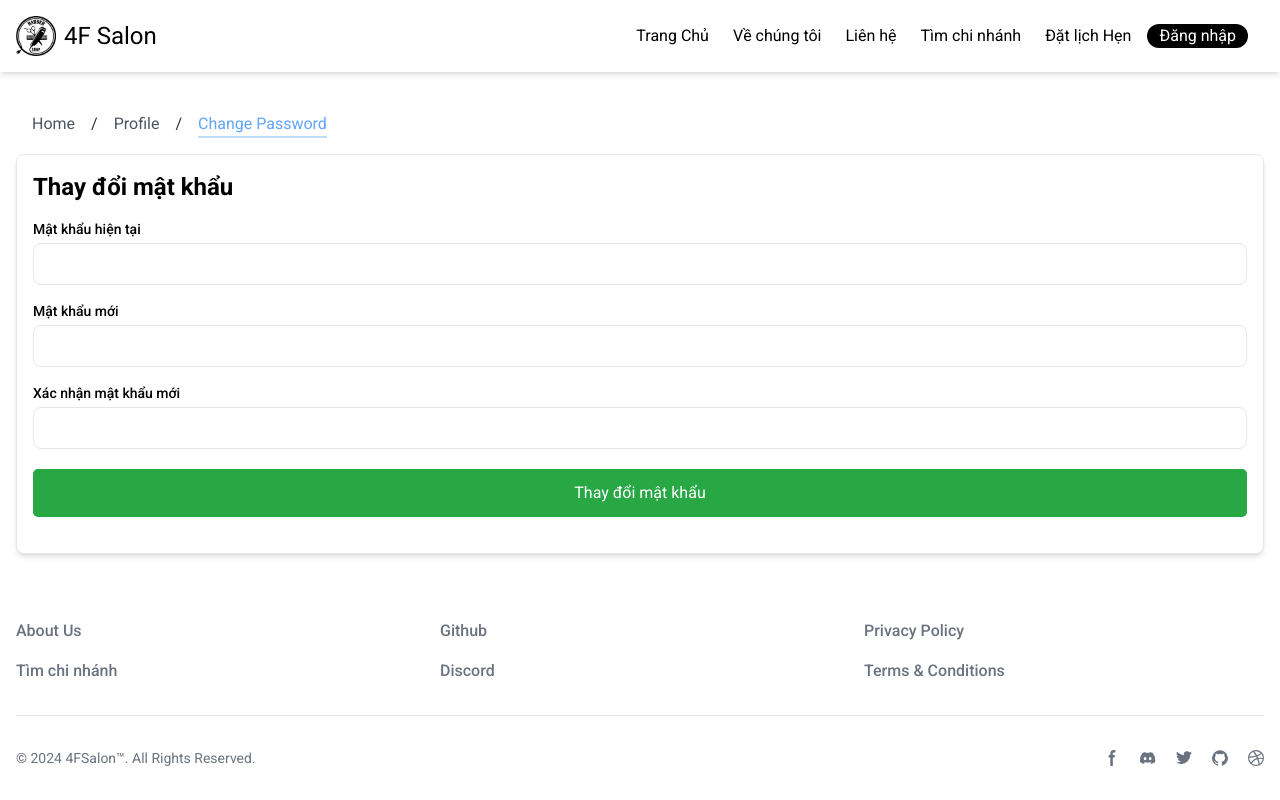
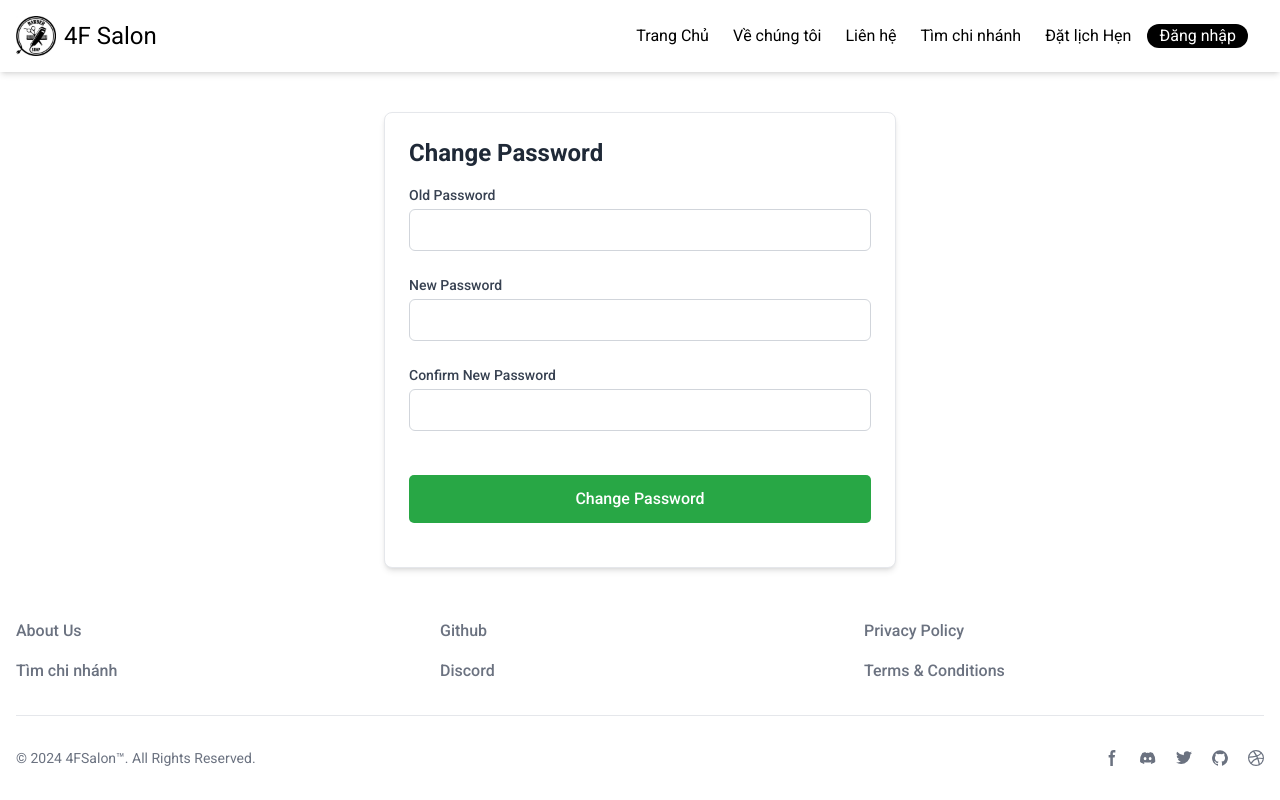
Before and after one commit to hungsinh2k4/4FSalon, a React (Vite) app in the folder Frontend/: page /change-password in a window 1280 px wide. Built offline with nearby package versions, Linux system fonts and the light colour scheme.

Commit message:
change-password

```diff
--- a/Frontend/src/customer/pages/ChangePassword.tsx
+++ b/Frontend/src/customer/pages/ChangePassword.tsx
@@ -1,118 +1,136 @@
 import React, { useState } from "react";
-import { Link } from "react-router-dom";
-import authService from "../services/authService";
-import { useLocation } from "react-router-dom";
+import { useNavigate } from "react-router-dom"; // Hook để điều hướng
+import authService from "../services/authService"; // Dịch vụ thay đổi mật khẩu
 
 const ChangePassword: React.FC = () => {
-  const [currentPassword, setCurrentPassword] = useState("");
+  const navigate = useNavigate(); // Hook điều hướng
+  const [oldPassword, setOldPassword] = useState("");
   const [newPassword, setNewPassword] = useState("");
-  const [confirmPassword, setConfirmPassword] = useState("");
-  const [error, setError] = useState("");
-  const [success, setSuccess] = useState("");
+  const [confirmNewPassword, setConfirmNewPassword] = useState("");
+  const [loading, setLoading] = useState(false);
+  const [error, setError] = useState<string | null>(null);
+  const [successMessage, setSuccessMessage] = useState<string | null>(null);
 
-  const location = useLocation();
+  // Handle form input changes
+  const handleChange = (e: React.ChangeEvent<HTMLInputElement>) => {
+    const { name, value } = e.target;
+    if (name === "oldPassword") {
+      setOldPassword(value);
+    } else if (name === "newPassword") {
+      setNewPassword(value);
+    } else if (name === "confirmNewPassword") {
+      setConfirmNewPassword(value);
+    }
+  };
+  function isErrorWithMessage(error: unknown): error is { message: string } {
+    return typeof error === "object" && error !== null && "message" in error;
+  }
 
-  const getLinkClass = (path: string) => {
-    return location.pathname === path
-      ? "nav-items text-blue-400 border-b-2 border-blue-200"
-      : "text-gray-600 hover:text-blue-400 hover:border-b-2 hover:border-blue-200";
-  };
+  // Handle form submission
+  const handleSubmit = async (e: React.FormEvent) => {
+    e.preventDefault();
+    setError(null);
+    setSuccessMessage(null);
 
-  const handleChangePassword = async (e: React.FormEvent) => {
-    e.preventDefault();
-    if (newPassword !== confirmPassword) {
-      setError("Mật khẩu mới và xác nhận mật khẩu không khớp");
+    // Kiểm tra mật khẩu mới và xác nhận mật khẩu mới có khớp hay không
+    if (newPassword !== confirmNewPassword) {
+      setError("Mật khẩu mới và xác nhận mật khẩu mới không khớp.");
       return;
     }
+
     try {
-      // Gửi yêu cầu thay đổi mật khẩu đến backend
-      console.log("currentPassword", currentPassword);
-      console.log("newPassword", newPassword);
-      await authService.changePassword(currentPassword, newPassword);
-      // Thay đổi mật khẩu thành công
-      // Xóa dữ liệu cũ
-      setSuccess("Thay đổi mật khẩu thành công");
-      setError("");
-    } catch (error: any) {
-      setError("Thay đổi mật khẩu thất bại");
+      setLoading(true);
+      // Gọi dịch vụ thay đổi mật khẩu
+      const response = await authService.changePassword(
+        oldPassword,
+        newPassword
+      );
+      console.log(response);
+      setSuccessMessage("Mật khẩu đã được thay đổi thành công.");
+      setOldPassword("");
+      setNewPassword("");
+      setConfirmNewPassword("");
+      // Bạn có thể chuyển hướng người dùng trở lại trang profile nếu cần
+      setTimeout(() => {
+        navigate("/"); // Quay lại trang Profile sau khi thay đổi mật khẩu
+      }, 2000);
+    } catch (err) {
+      if (isErrorWithMessage(err) && err.message === "Token not found") {
+        setError("Phiên đăng nhập đã hết hạn. Vui lòng đăng nhập lại.");
+        // Điều hướng người dùng đến trang đăng nhập
+        navigate("/");
+      } else {
+        setError("Đã có lỗi xảy ra khi thay đổi mật khẩu.");
+      }
+      setLoading(false);
     }
   };
 
   return (
-    <div className="container mx-auto p-4">
-      <div className="mt-6 flex space-x-4 mx-4 mb-4">
-        <Link to="/" className={getLinkClass("/")}>
-          Home
-        </Link>
-        <p>/</p>
-        <Link to="/profile" className={getLinkClass("/profile")}>
-          Profile
-        </Link>
-        <p>/</p>
-        <Link
-          to="/change-password"
-          className={getLinkClass("/change-password")}
-        >
-          Change Password
-        </Link>
-      </div>
-      <form
-        className="bg-white p-4 rounded-lg shadow-md border"
-        onSubmit={handleChangePassword}
-      >
-        <h1 className="text-2xl font-bold mb-4">Thay đổi mật khẩu</h1>
-        <div className="mb-4">
-          <label
-            htmlFor="currentPassword"
-            className="block text-sm font-medium"
-          >
-            Mật khẩu hiện tại
+    <div className="max-w-lg mx-auto p-6 bg-white shadow-md rounded-lg border mt-10">
+      <h1 className="text-2xl font-bold text-gray-800 mb-4">Change Password</h1>
+      <form onSubmit={handleSubmit} className="space-y-6">
+        {/* Old Password */}
+        <div>
+          <label className="block text-sm font-medium text-gray-700">
+            Old Password
           </label>
           <input
             type="password"
-            id="currentPassword"
-            value={currentPassword}
-            onChange={(e) => setCurrentPassword(e.target.value)}
-            className="mt-1 p-2 w-full border rounded-lg focus:outline-none focus:ring focus:ring-gray-300"
+            name="oldPassword"
+            value={oldPassword}
+            onChange={handleChange}
+            required
+            className="w-full mt-1 px-4 py-2 border border-gray-300 rounded-md focus:ring-blue-500 focus:border-blue-500"
           />
         </div>
-        <div className="mb-4">
-          <label htmlFor="newPassword" className="block text-sm font-medium">
-            Mật khẩu mới
+
+        {/* New Password */}
+        <div>
+          <label className="block text-sm font-medium text-gray-700">
+            New Password
           </label>
           <input
             type="password"
-            id="newPassword"
+            name="newPassword"
             value={newPassword}
-            onChange={(e) => setNewPassword(e.target.value)}
-            className="mt-1 p-2 w-full border rounded-lg focus:outline-none focus:ring focus:ring-gray-300"
+            onChange={handleChange}
+            required
+            className="w-full mt-1 px-4 py-2 border border-gray-300 rounded-md focus:ring-blue-500 focus:border-blue-500"
           />
         </div>
-        <div className="mb-4">
-          <label
-            htmlFor="confirmPassword"
-            className="block text-sm font-medium"
-          >
-            Xác nhận mật khẩu mới
+
+        {/* Confirm New Password */}
+        <div>
+          <label className="block text-sm font-medium text-gray-700">
+            Confirm New Password
           </label>
           <input
             type="password"
-            id="confirmPassword"
-            value={confirmPassword}
-            onChange={(e) => setConfirmPassword(e.target.value)}
-            className="mt-1 p-2 w-full border rounded-lg focus:outline-none focus:ring focus:ring-gray-300"
+            name="confirmNewPassword"
+            value={confirmNewPassword}
+            onChange={handleChange}
+            required
+            className="w-full mt-1 px-4 py-2 border border-gray-300 rounded-md focus:ring-blue-500 focus:border-blue-500"
           />
         </div>
-        {error && <div className="text-red-500 text-sm mb-4">{error}</div>}
-        {success && (
-          <div className="text-green-500 text-sm mb-4">{success}</div>
+
+        {/* Error and Success Messages */}
+        {error && <p className="text-red-500 text-sm mt-2">{error}</p>}
+        {successMessage && (
+          <p className="text-green-500 text-sm mt-2">{successMessage}</p>
         )}
-        <button
-          type="submit"
-          className="w-full bg-black text-white py-2 rounded-lg hover:bg-gray-800 transition-colors"
-        >
-          Thay đổi mật khẩu
-        </button>
+
+        {/* Submit Button */}
+        <div className="flex justify-center">
+          <button
+            type="submit"
+            disabled={loading}
+            className="bg-blue-500 hover:bg-blue-600 text-white font-medium py-2 px-4 rounded-md"
+          >
+            {loading ? "Changing..." : "Change Password"}
+          </button>
+        </div>
       </form>
     </div>
   );
```
Also changed, not shown: Frontend/src/customer/api/axiosInstance.ts (+5 -2 lines), Frontend/src/customer/utils/types.ts (+7 -5 lines).
